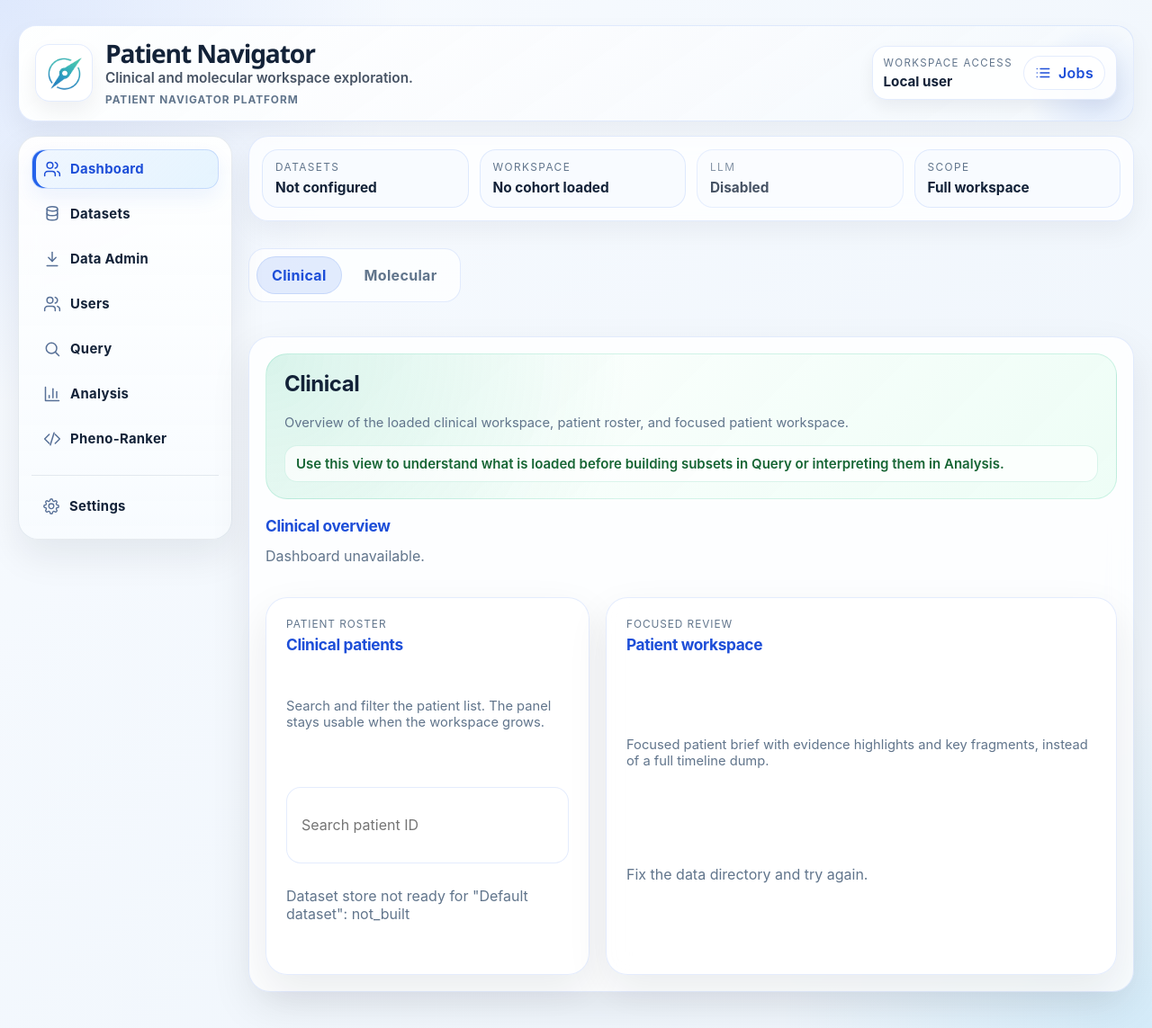
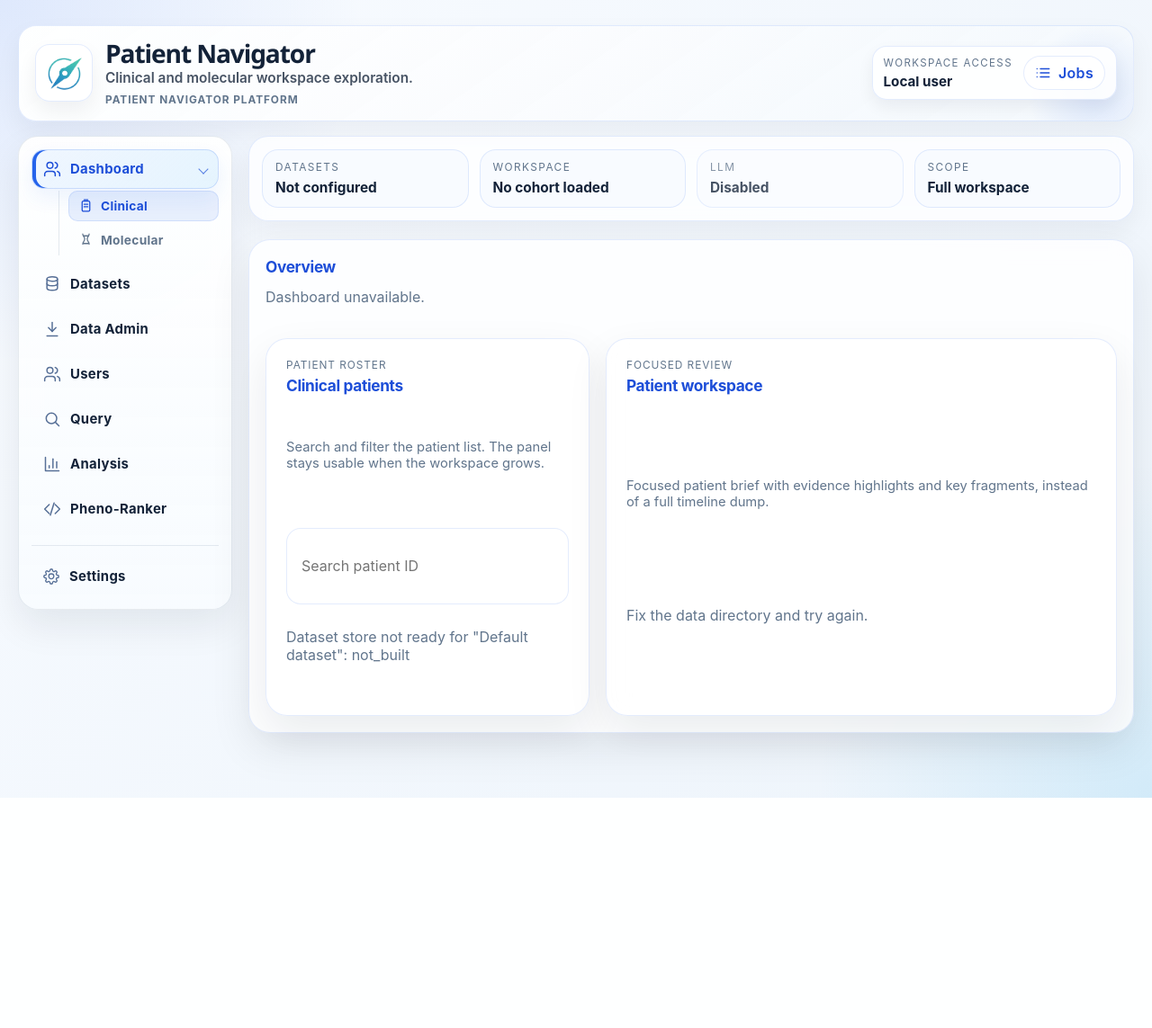
Before and after one commit to CNAG-Biomedical-Informatics/cohortome, a FastAPI app: page / in a window 1280 px wide. Shown: the top 1143 px of the page at 90% size. After the commit the page ends 887 px from the top, so only its background shows below. Run offline with FastAPI, Linux system fonts and the light colour scheme; data that the repository does not hold is empty; some libraries are stand-ins or nearby versions.

Commit message:
Polish dashboard navigation and copy

```diff
--- a/static/css/dashboard.css
+++ b/static/css/dashboard.css
@@ -10,10 +10,20 @@
       }
       .dataset-loader-row {
         align-items: start;
+        grid-template-columns: minmax(0, 1fr) auto;
+      }
+      .dataset-loader-row > button {
+        grid-column: 2;
+        grid-row: 1;
+        justify-self: end;
+        width: auto;
+        white-space: nowrap;
       }
       .dataset-picker-shell {
         display: grid;
         gap: 10px;
+        grid-column: 1 / -1;
+        grid-row: 2;
       }
       .dataset-picker-shell.is-loading {
         opacity: 0.72;
--- a/static/css/responsive.css
+++ b/static/css/responsive.css
@@ -48,8 +48,18 @@
           display: flex;
           width: 100%;
         }
+        .app-sidebar-nav .app-sidebar-subnav {
+          display: none;
+          width: auto;
+        }
+        .app-sidebar-nav .app-nav-group:has(#dashboardTabBtn.active) .app-sidebar-subnav {
+          display: grid;
+        }
         .dashboard-subtab {
           flex: 1 1 0;
+        }
+        .app-sidebar-nav .app-sidebar-subnav .dashboard-subtab {
+          flex: initial;
         }
         .hero {
           flex-direction: column;
--- a/static/css/shared.css
+++ b/static/css/shared.css
@@ -270,6 +270,67 @@
       }
       .dashboard-subpanel.active {
         display: block;
+      }
+      .app-nav-group {
+        display: grid;
+        gap: 4px;
+      }
+      .app-nav-group > #dashboardTabBtn::after {
+        content: "";
+        width: 7px;
+        height: 7px;
+        margin-left: auto;
+        border-right: 1.8px solid currentColor;
+        border-bottom: 1.8px solid currentColor;
+        transform: rotate(45deg);
+        opacity: 0.7;
+      }
+      .app-nav-group:not(:has(#dashboardTabBtn.active)) > #dashboardTabBtn::after {
+        transform: rotate(-45deg);
+      }
+      .app-sidebar-subnav {
+        display: none;
+        gap: 4px;
+        margin: -2px 0 4px 30px;
+        padding: 0 0 0 10px;
+        border: 0;
+        border-left: 1px solid rgba(148, 163, 184, 0.24);
+        border-radius: 0;
+        background: transparent;
+      }
+      .app-nav-group:has(#dashboardTabBtn.active) .app-sidebar-subnav {
+        display: grid;
+      }
+      .app-sidebar-subnav .dashboard-subtab {
+        display: inline-flex;
+        align-items: center;
+        justify-content: flex-start;
+        gap: 8px;
+        width: 100%;
+        min-height: 34px;
+        padding: 7px 10px;
+        border-radius: 10px;
+        color: var(--muted);
+        font-size: 0.86rem;
+        font-weight: 750;
+        text-align: left;
+      }
+      .app-sidebar-subnav .dashboard-subtab.active {
+        background: rgba(37, 99, 235, 0.1);
+        color: var(--accent-deep);
+        border-color: rgba(37, 99, 235, 0.12);
+      }
+      .dashboard-subtab-icon {
+        display: inline-flex;
+        align-items: center;
+        justify-content: center;
+        width: 17px;
+        height: 17px;
+        flex: 0 0 auto;
+      }
+      .dashboard-subtab-icon svg {
+        width: 17px;
+        height: 17px;
       }
       .hero {
         margin-bottom: 16px;
--- a/static/js/dashboard.js
+++ b/static/js/dashboard.js
@@ -777,9 +777,7 @@
     molecularDashboardCardsEl.innerHTML = `
       <section class="molecular-workspace-summary">
         <div class="molecular-workspace-summary-copy">
-          <div class="molecular-card-eyebrow">Workspace overview</div>
-          <strong class="molecular-workspace-summary-title">Loaded molecular workspace</strong>
-          <div class="section-note">A quick summary of the active transcriptomics footprint before drilling into individual datasets.</div>
+          <strong class="molecular-workspace-summary-title">Molecular workspace</strong>
         </div>
         <div class="molecular-workspace-kpis">
           <div class="molecular-kpi molecular-kpi-compact"><span class="molecular-kpi-label">Datasets</span><strong class="molecular-kpi-value">${escapeHtml(String(workspaceSummary.datasetCount))}</strong></div>
--- a/templates/index.html
+++ b/templates/index.html
@@ -187,6 +187,7 @@
       <div class="app-workbench">
         <aside class="app-sidebar" aria-label="Primary navigation">
           <nav class="tab-bar app-sidebar-nav" aria-label="Application sections">
+        <div class="app-nav-group">
         <button id="dashboardTabBtn" class="tab-btn active" type="button" aria-current="page">
           <span class="tab-btn-icon" aria-hidden="true">
             <svg viewBox="0 0 24 24" fill="none" stroke="currentColor" stroke-width="1.8" stroke-linecap="round" stroke-linejoin="round">
@@ -198,6 +199,31 @@
           </span>
           <span>Dashboard</span>
         </button>
+        <div class="dashboard-subtabs app-sidebar-subnav">
+          <button id="dashboardClinicalBtn" type="button" class="dashboard-subtab active">
+            <span class="dashboard-subtab-icon" aria-hidden="true">
+              <svg viewBox="0 0 24 24" fill="none" stroke="currentColor" stroke-width="1.8" stroke-linecap="round" stroke-linejoin="round">
+                <path d="M9 3h6"></path>
+                <path d="M8 5h8a2 2 0 0 1 2 2v12a2 2 0 0 1-2 2H8a2 2 0 0 1-2-2V7a2 2 0 0 1 2-2Z"></path>
+                <path d="M9 10h6"></path>
+                <path d="M9 14h6"></path>
+              </svg>
+            </span>
+            <span>Clinical</span>
+          </button>
+          <button id="dashboardMolecularBtn" type="button" class="dashboard-subtab">
+            <span class="dashboard-subtab-icon" aria-hidden="true">
+              <svg viewBox="0 0 24 24" fill="none" stroke="currentColor" stroke-width="1.8" stroke-linecap="round" stroke-linejoin="round">
+                <path d="M7 3c0 4 3 4 3 8s-3 4-3 8"></path>
+                <path d="M17 3c0 4-3 4-3 8s3 4 3 8"></path>
+                <path d="M8 6h8"></path>
+                <path d="M8 18h8"></path>
+              </svg>
+            </span>
+            <span>Molecular</span>
+          </button>
+        </div>
+        </div>
         <button id="datasetsTabBtn" class="tab-btn" type="button">
           <span class="tab-btn-icon" aria-hidden="true">
             <svg viewBox="0 0 24 24" fill="none" stroke="currentColor" stroke-width="1.8" stroke-linecap="round" stroke-linejoin="round">
@@ -283,22 +309,13 @@
       </div>
 
       <section id="dashboardTab" class="tab-panel active">
-        <div class="dashboard-subtabs">
-          <button id="dashboardClinicalBtn" type="button" class="dashboard-subtab active">Clinical</button>
-          <button id="dashboardMolecularBtn" type="button" class="dashboard-subtab">Molecular</button>
-        </div>
         <section id="dashboardClinicalPanel" class="dashboard-subpanel active">
           <div class="controls dashboard-panel-frame">
-            <section class="dashboard-hero dashboard-hero-clinical">
-              <h2>Clinical</h2>
-              <div class="section-note">Overview of the loaded clinical workspace, patient roster, and focused patient workspace.</div>
-              <div class="dashboard-hero-note">Use this view to understand what is loaded before building subsets in Query or interpreting them in Analysis.</div>
-            </section>
             <div class="dashboard-clinical-stack">
               <section class="dashboard-section-card">
                 <div class="dashboard-section-header">
                   <div>
-                    <h3>Clinical overview</h3>
+                    <h3>Overview</h3>
                   </div>
                 </div>
                 <div id="dashboard" class="empty">Load dataset to build the dashboard.</div>
@@ -331,11 +348,6 @@
         </section>
         <section id="dashboardMolecularPanel" class="dashboard-subpanel">
           <div class="controls dashboard-panel-frame">
-            <section class="molecular-hero">
-              <h2>Molecular</h2>
-              <div class="section-note">Overview of all loaded molecular datasets, their coverage, and basic transcriptomics-oriented summary statistics.</div>
-              <div class="molecular-hero-note">This tab is for orientation. Deeper clinical+molecular interpretation will stay in Analysis.</div>
-            </section>
             <div id="molecularDashboardStatus" class="query-status molecular-status-strip">Checking molecular datasets...</div>
             <div id="molecularDashboardCards" class="molecular-dashboard-grid">
               <div class="empty">No molecular datasets loaded.</div>
```
